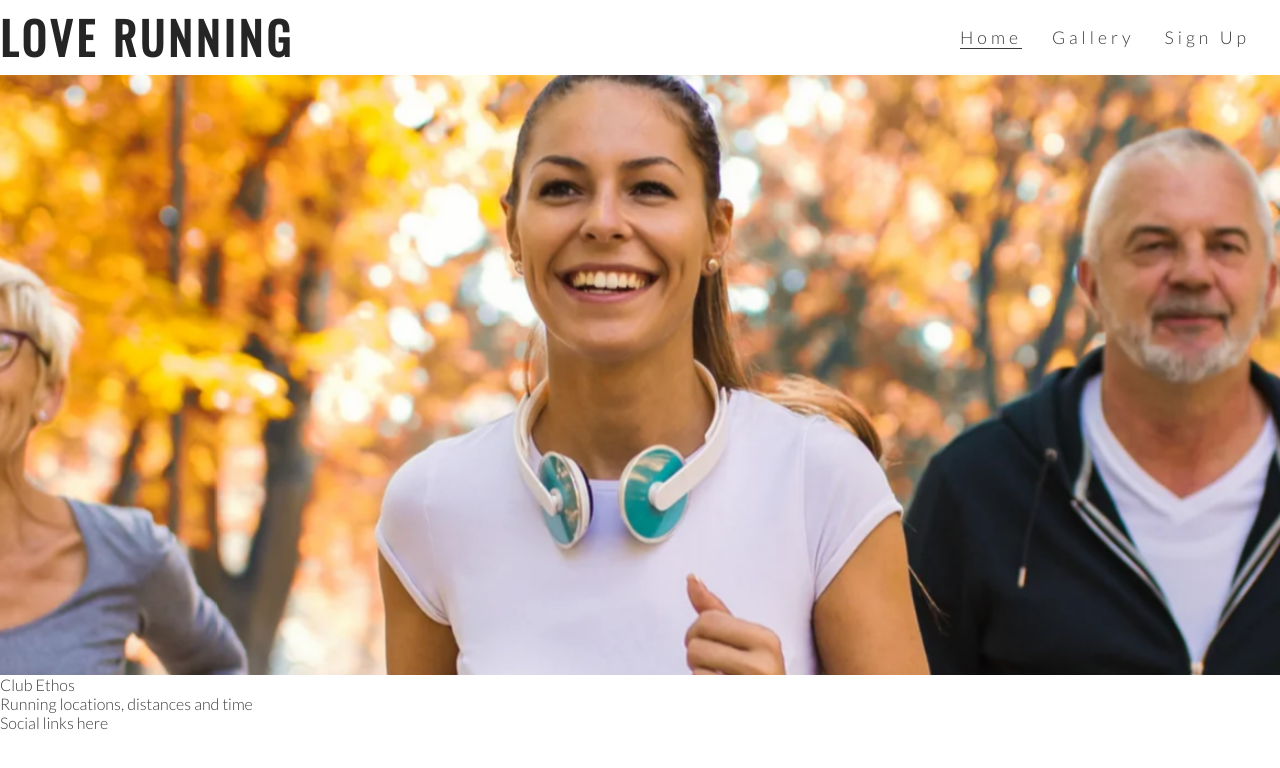
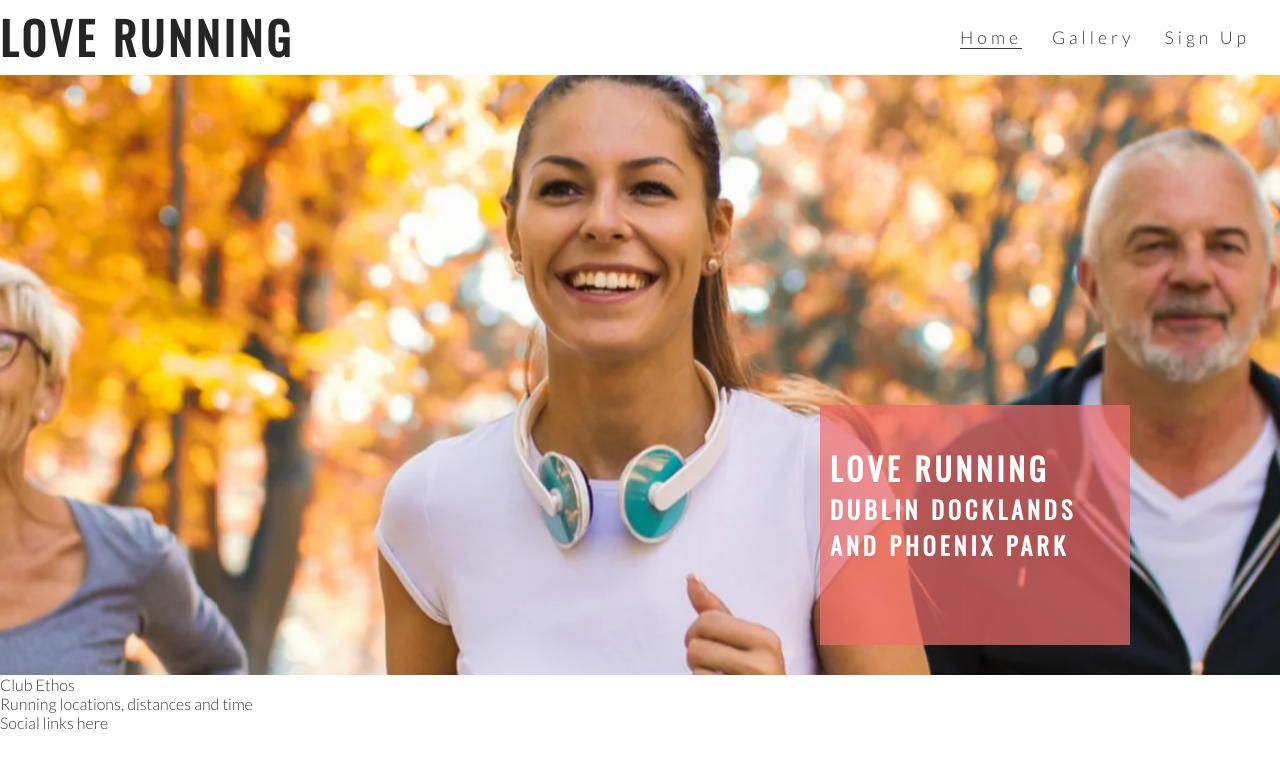
Before and after one commit to Deneb331/LoveRunningWalkthroughProject, a plain HTML site: page index.html in a window 1280 px wide. Drawn offline with nearby package versions, Linux system fonts and the light colour scheme.

Commit message:
Add cover text and style

```diff
--- a/assets/css/style.css
+++ b/assets/css/style.css
@@ -58,10 +58,16 @@ h1, h2{
 
 /* Hero image */
 
+#cover-text, #cover-text h2{
+    color: white;
+}
+
 #hero-outer{
     height: 600px;
     width: 100%;
     overflow: hidden;
+
+    position: relative;
 }
 
 #hero-image{
@@ -85,3 +91,22 @@ h1, h2{
         transform: scale(1.1);
     }
 }
+
+#cover-text{
+    font-size: 130%;
+    font-family: Oswald, sans-serif;
+    text-transform: uppercase;
+    letter-spacing: 4px;
+
+    width: 300px;
+    height: 200px;
+
+    padding-top: 40px;
+    padding-left: 10px;
+
+    background-color: rgba(241, 109, 107, 0.7);
+
+    bottom: 30px;
+    right: 150px;
+    position: absolute;
+}
--- a/index.html
+++ b/index.html
@@ -33,6 +33,10 @@
 
     <section id="hero-outer">
         <div id="hero-image"></div>
+        <div id="cover-text">
+            <h2>Love Running</h2>
+            <h3>Dublin Docklands and Phoenix Park</h3>
+        </div>
     </section>
     <section>Club Ethos</section>
     <section>Running locations, distances and time</section>
```
